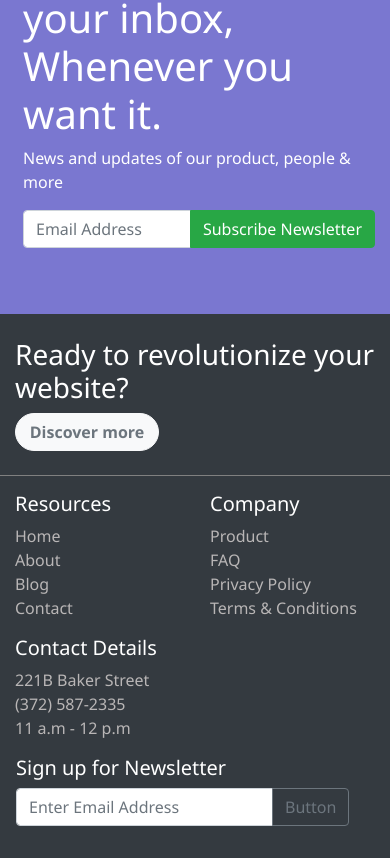
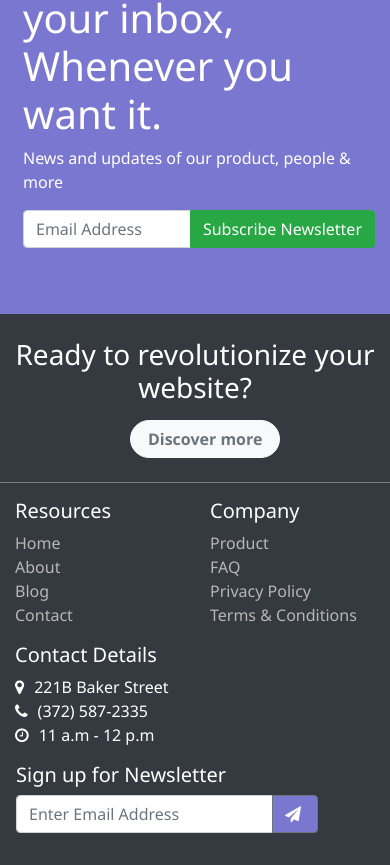
Before and after one commit to hamid01010/Bootstraptheme, a Vue app: page / in a window 390 px wide. Shown: the part 9963-10828 px from the top of the page. Built offline with nearby package versions, Linux system fonts and the light colour scheme.

Commit message:
Add font awesome icons

```diff
--- a/src/components/AppFooter.vue
+++ b/src/components/AppFooter.vue
@@ -27,9 +27,9 @@
                 <div class="col-6 col-md">
                     <h5>Contact Details</h5>
                     <ul class="list-unstyled text-small">
-                    <li><a href="#">221B Baker Street</a></li>
-                    <li><a href="#">(372) 587-2335</a></li>
-                    <li><a href="#">11 a.m - 12 p.m</a></li>
+                    <li><i class="fa fa-map-marker" aria-hidden="true"></i>221B Baker Street</li>
+                    <li><i class="fa fa-phone" aria-hidden="true"></i>(372) 587-2335</li>
+                    <li><i class="fa fa-clock-o" aria-hidden="true"></i>11 a.m - 12 p.m</li>
                     </ul>
                 </div>
 
@@ -38,7 +38,7 @@
                     <div class="input-group mb-3">
                         <input type="text" class="form-control" placeholder="Enter Email Address" aria-label="Recipient's username" aria-describedby="basic-addon2">
                         <div class="input-group-append">
-                            <button class="btn btn-outline-secondary" type="button">Button</button>
+                            <button class="btn btn-secondary" type="button" style="background: #7a77d0;"><span class="fa fa-paper-plane pr-1" aria-hidden="true"></span></button>
                         </div>
                     </div>
                 </div>
@@ -54,6 +54,9 @@ export default {
 </script>
 
 <style scoped>
+i{
+    padding-right: 10px;
+}
 li a{
     color: rgb(185, 182, 182);
 }
--- a/src/components/Ribbon.vue
+++ b/src/components/Ribbon.vue
@@ -33,14 +33,16 @@ button{
 }
 @media(max-width:1000px){
     h3{
+        text-align: center;
         float: none;
         width: 100%;
+        margin-bottom: 15px;
         box-sizing: border-box;
     }
     button{
         float: none;
-        width: 40%;
-        margin: auto;
+        margin-left: 32%;
+        width: 150px;
         box-sizing: border-box;
     }
 }
```
